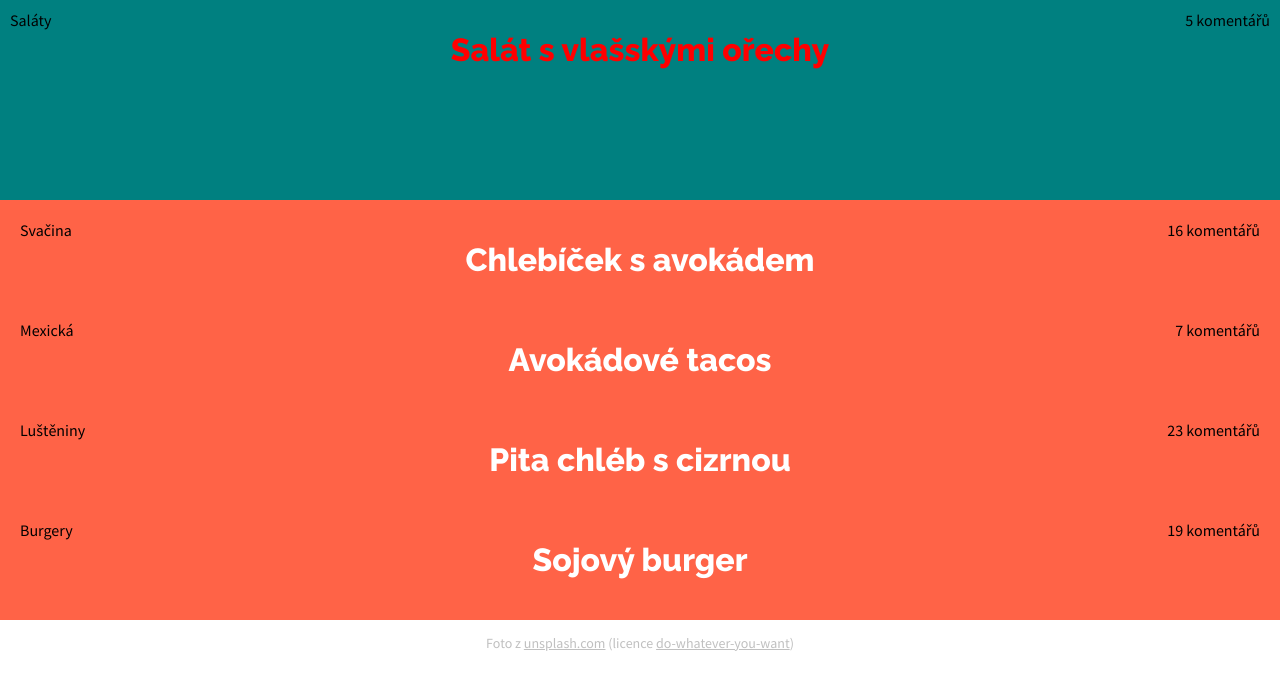
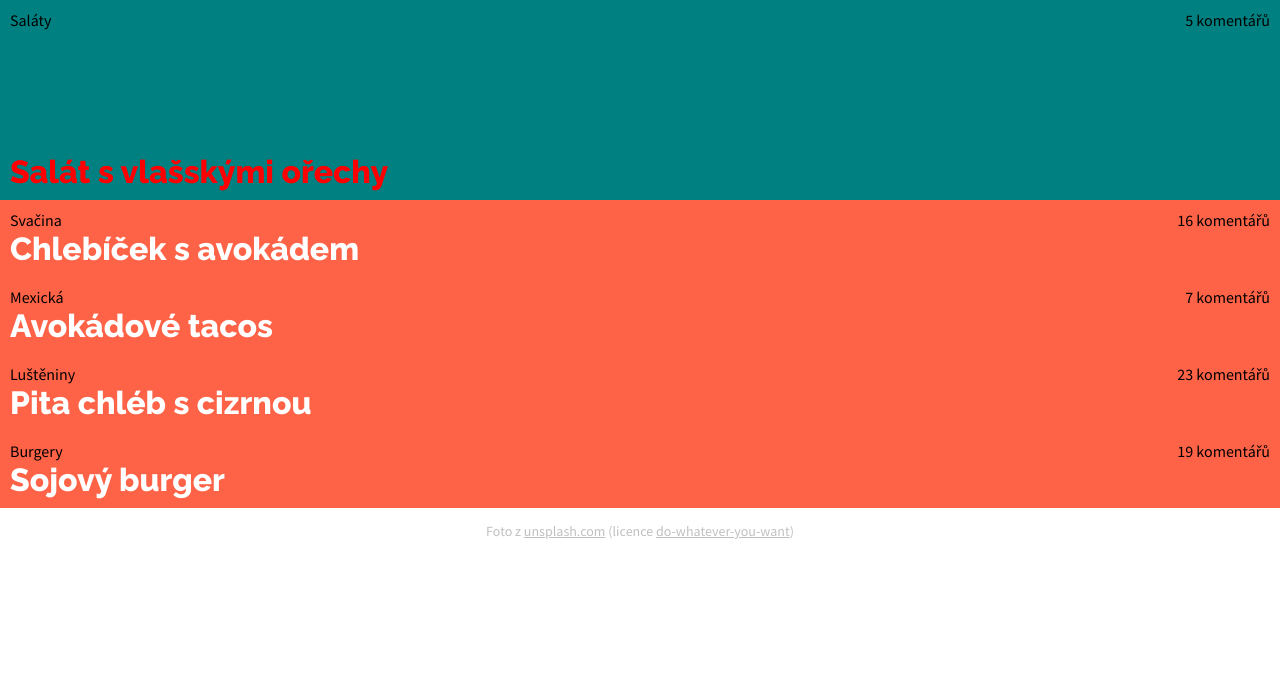
Before and after one commit to Digitalni-akademie-Web-Jaro-2020-Praha/ukol-recepty-VFryzlova, a plain HTML site: page index.html in a window 1280 px wide. Drawn offline with Linux system fonts and the light colour scheme.

Commit message:
Aktualizace textu

```diff
--- a/index.html
+++ b/index.html
@@ -3,49 +3,58 @@
   <head>
     <meta charset="UTF-8" />
     <meta name="viewport" content="width=device-width, initial-scale=1.0" />
-		<link rel="stylesheet" href="style.css">
-		<link href="https://fonts.googleapis.com/css2?family=Raleway:wght@800&family=Source+Sans+Pro&display=swap" rel="stylesheet">
+    <link rel="stylesheet" href="style.css" />
+    <link
+      href="https://fonts.googleapis.com/css2?family=Raleway:wght@800&family=Source+Sans+Pro&display=swap"
+      rel="stylesheet"
+    />
     <title>Recepty - rozcestník</title>
   </head>
   <body>
     <!-- hlavni recept -->
     <div class="wrapper">
       <div class="velke recepty">
+        <div class="recept-header">
           <div class="kategorie">Saláty</div>
-	<div class="komentare">	5 komentářů </div>
-
-		<h1>Salát s vlašskými ořechy</h1>
+          <div class="komentare">5 komentářů</div>
+        </div>
+        <div class="nadpis"><h1>Salát s vlašskými ořechy</h1></div>
       </div>
 
       <!-- maly recept 2 -->
-    <div class="male recepty">
+      <div class="male-wrapper">
         <div class="recepty">
+          <div class="recept-header">
             <div class="kategorie">Svačina</div>
             <div class="komentare">16 komentářů</div>
-
-	<h1>Chlebíček s avokádem</h1>
+          </div>
+          <div class="nadpis"><h1>Chlebíček s avokádem</h1></div>
         </div>
 
         <!-- maly recept 3 -->
         <div class="recepty">
+          <div class="recept-header">
             <div class="kategorie">Mexická</div>
             <div class="komentare">7 komentářů</div>
+          </div>
+          <div class="nadpis"><h1>Avokádové tacos</h1></div>
+        </div>
 
-		<h1>Avokádové tacos</h1>
-	</div>
         <!-- maly recept 4 -->
         <div class="recepty">
+          <div class="recept-header">
             <div class="kategorie">Luštěniny</div>
             <div class="komentare">23 komentářů</div>
-
-		<h1>Pita chléb s cizrnou</h1>
+          </div>
+          <div class="nadpis"><h1>Pita chléb s cizrnou</h1></div>
         </div>
         <!-- maly recept 5 -->
         <div class="recepty">
+          <div class="recept-header">
             <div class="kategorie">Burgery</div>
-	<div class="komentare">19 komentářů </div>
-
-		<h1>Sojový burger</h1>
+            <div class="komentare">19 komentářů</div>
+          </div>
+          <div class="nadpis"><h1>Sojový burger</h1></div>
         </div>
       </div>
     </div>
@@ -56,6 +65,5 @@
         <a href="https://unsplash.com/license">do-whatever-you-want</a>)
       </p>
     </div>
-
   </body>
 </html>
--- a/style.css
+++ b/style.css
@@ -44,15 +44,23 @@ body {
 /* ------------------------------- */
 h1{
   font-family: 'Raleway', sans-serif;
+  text-align: left;
+  margin: 0;
 }
+
 .wrapper {
   display: flex;
   flex-direction: column;
   text-align: center;
 }
-
 .recepty {
   padding: 10px;
+  display: flex;
+  flex-direction: column;
+  justify-content: space-between;
+}
+.nadpis{
+
 }
 .kategorie{
  float: left;
@@ -65,12 +73,13 @@ h1{
   display: flex;
   flex-direction: column;
 }
-.male.recepty{
+.male-wrapper{
   min-height: 90px;
   background-color: tomato;
 }
-.male.recepty h1{
+.male-wrapper h1{
   color: white;
+  margin: 0;
 }
 .velke{
   min-height: 200px;
```
Lines whose indentation alone changed are shown as unchanged.
